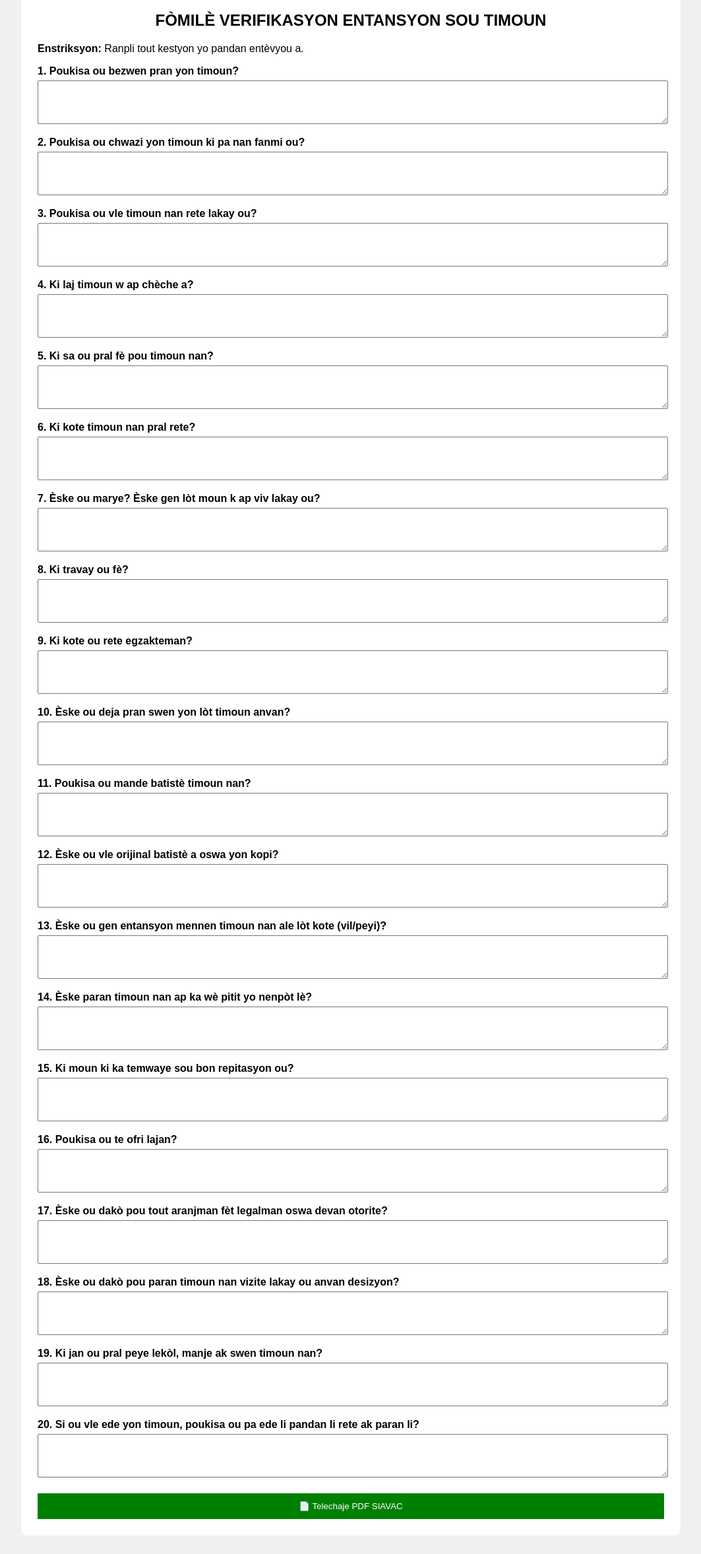
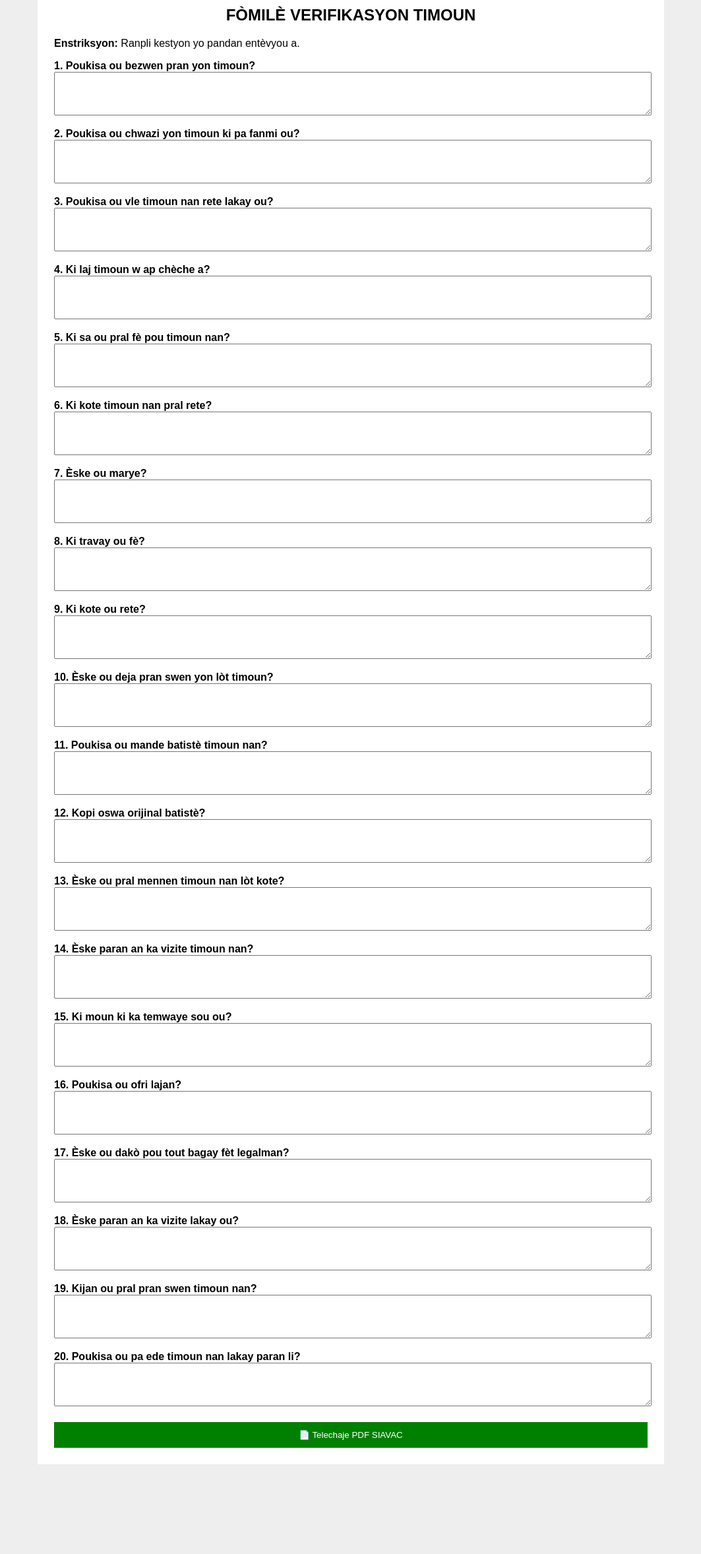
Before and after one commit to siavac/Anketentansyonsiutimoun, a plain HTML site: page index.html in a window 1280 px wide. Shown: the part 191-2547 px from the top of the page at 66% size, without its empty margins (108-1171 px from the left). After the commit the page ends 2439 px from the top, so only its background shows below. Drawn offline with Linux system fonts and the light colour scheme.

Commit message:
Update index.html

```diff
--- a/index.html
+++ b/index.html
@@ -2,78 +2,80 @@
 <html lang="ht">
 <head>
 <meta charset="UTF-8">
-<title>SIAVAC - Verifikasyon Timoun</title>
+<title>SIAVAC Verifikasyon Timoun</title>
 
 <script src="https://cdnjs.cloudflare.com/ajax/libs/html2pdf.js/0.10.1/html2pdf.bundle.min.js"></script>
 
 <style>
-body {
+body{
     font-family: Arial;
-    background: #f0f0f0;
-    padding: 20px;
+    background:#eee;
+    padding:20px;
 }
 
-.container {
-    background: white;
-    padding: 25px;
-    max-width: 950px;
-    margin: auto;
-    border-radius: 10px;
+.container{
+    background:white;
+    padding:25px;
+    max-width:900px;
+    margin:auto;
 }
 
-.header {
-    text-align: center;
+.header{
+    text-align:center;
 }
 
-.logo {
-    width: 120px;
+.logo{
+    width:110px;
 }
 
-h2 {
-    text-align: center;
-    margin-bottom: 20px;
+h2{
+    text-align:center;
 }
 
-.question {
-    margin-top: 15px;
-    font-weight: bold;
+.question{
+    margin-top:15px;
+    font-weight:bold;
 }
 
-textarea {
-    width: 100%;
-    height: 60px;
-    margin-top: 5px;
+textarea{
+    width:100%;
+    height:60px;
 }
 
-button {
-    margin-top: 20px;
-    padding: 12px;
-    background: green;
-    color: white;
-    border: none;
-    cursor: pointer;
-    width: 100%;
+/* 🔥 enpòtan pou PDF pa koupe */
+.page-break{
+    page-break-before: always;
+}
+
+button{
+    margin-top:20px;
+    padding:12px;
+    background:green;
+    color:white;
+    border:none;
+    width:100%;
 }
 </style>
 </head>
 
 <body>
 
-<div class="container" id="content">
+<div class="container" id="form">
 
 <div class="header">
-    <img id="logo" class="logo" src="https://i.ibb.co/zTz2rrh8/sketch-1782265870898.jpg">
+    <img class="logo" src="https://i.ibb.co/zTz2rrh8/sketch-1782265870898.jpg">
     <h3>SIAVAC - Service Intelligence Antivol Anti-Crime</h3>
 </div>
 
-<h2>FÒMILÈ VERIFIKASYON ENTANSYON SOU TIMOUN</h2>
+<h2>FÒMILÈ VERIFIKASYON TIMOUN</h2>
 
-<p><b>Enstriksyon:</b> Ranpli tout kestyon yo pandan entèvyou a.</p>
+<p><b>Enstriksyon:</b> Ranpli kestyon yo pandan entèvyou a.</p>
 
+<!-- KESYON 1-10 -->
 <div class="question">1. Poukisa ou bezwen pran yon timoun?</div>
 <textarea></textarea>
 
-<div class="question">2. Poukisa ou chwazi yon timoun ki pa nan fanmi ou?</div>
+<div class="question">2. Poukisa ou chwazi yon timoun ki pa fanmi ou?</div>
 <textarea></textarea>
 
 <div class="question">3. Poukisa ou vle timoun nan rete lakay ou?</div>
@@ -88,75 +90,65 @@ button {
 <div class="question">6. Ki kote timoun nan pral rete?</div>
 <textarea></textarea>
 
-<div class="question">7. Èske ou marye? Èske gen lòt moun k ap viv lakay ou?</div>
+<div class="question">7. Èske ou marye?</div>
 <textarea></textarea>
 
 <div class="question">8. Ki travay ou fè?</div>
 <textarea></textarea>
 
-<div class="question">9. Ki kote ou rete egzakteman?</div>
+<div class="question">9. Ki kote ou rete?</div>
 <textarea></textarea>
 
-<div class="question">10. Èske ou deja pran swen yon lòt timoun anvan?</div>
+<div class="question">10. Èske ou deja pran swen yon lòt timoun?</div>
 <textarea></textarea>
 
+<div class="page-break"></div>
+
+<!-- KESYON 11-20 -->
 <div class="question">11. Poukisa ou mande batistè timoun nan?</div>
 <textarea></textarea>
 
-<div class="question">12. Èske ou vle orijinal batistè a oswa yon kopi?</div>
+<div class="question">12. Kopi oswa orijinal batistè?</div>
 <textarea></textarea>
 
-<div class="question">13. Èske ou gen entansyon mennen timoun nan ale lòt kote (vil/peyi)?</div>
+<div class="question">13. Èske ou pral mennen timoun nan lòt kote?</div>
 <textarea></textarea>
 
-<div class="question">14. Èske paran timoun nan ap ka wè pitit yo nenpòt lè?</div>
+<div class="question">14. Èske paran an ka vizite timoun nan?</div>
 <textarea></textarea>
 
-<div class="question">15. Ki moun ki ka temwaye sou bon repitasyon ou?</div>
+<div class="question">15. Ki moun ki ka temwaye sou ou?</div>
 <textarea></textarea>
 
-<div class="question">16. Poukisa ou te ofri lajan?</div>
+<div class="question">16. Poukisa ou ofri lajan?</div>
 <textarea></textarea>
 
-<div class="question">17. Èske ou dakò pou tout aranjman fèt legalman oswa devan otorite?</div>
+<div class="question">17. Èske ou dakò pou tout bagay fèt legalman?</div>
 <textarea></textarea>
 
-<div class="question">18. Èske ou dakò pou paran timoun nan vizite lakay ou anvan desizyon?</div>
+<div class="question">18. Èske paran an ka vizite lakay ou?</div>
 <textarea></textarea>
 
-<div class="question">19. Ki jan ou pral peye lekòl, manje ak swen timoun nan?</div>
+<div class="question">19. Kijan ou pral pran swen timoun nan?</div>
 <textarea></textarea>
 
-<div class="question">20. Si ou vle ede yon timoun, poukisa ou pa ede li pandan li rete ak paran li?</div>
+<div class="question">20. Poukisa ou pa ede timoun nan lakay paran li?</div>
 <textarea></textarea>
 
-<button onclick="downloadPDF()">📄 Telechaje PDF SIAVAC</button>
+<button onclick="makePDF()">📄 Telechaje PDF SIAVAC</button>
 
 </div>
 
 <script>
-async function downloadPDF() {
+function makePDF(){
 
-    const logo = document.getElementById("logo");
-
-    const toBase64 = url => fetch(url)
-        .then(res => res.blob())
-        .then(blob => new Promise(resolve => {
-            const reader = new FileReader();
-            reader.onloadend = () => resolve(reader.result);
-            reader.readAsDataURL(blob);
-        }));
-
-    const base64 = await toBase64(logo.src);
-    logo.src = base64;
-
-    const element = document.getElementById("content");
+    const element = document.getElementById("form");
 
     const opt = {
-        margin: 0.4,
+        margin: 0.5,
         filename: 'SIAVAC_Verifikasyon_Timoun.pdf',
-        image: { type: 'jpeg', quality: 0.98 },
-        html2canvas: { scale: 2, useCORS: true },
+        image: { type: 'jpeg', quality: 1 },
+        html2canvas: { scale: 3, useCORS: true, scrollY: 0 },
         jsPDF: { unit: 'in', format: 'letter', orientation: 'portrait' }
     };
 
```
